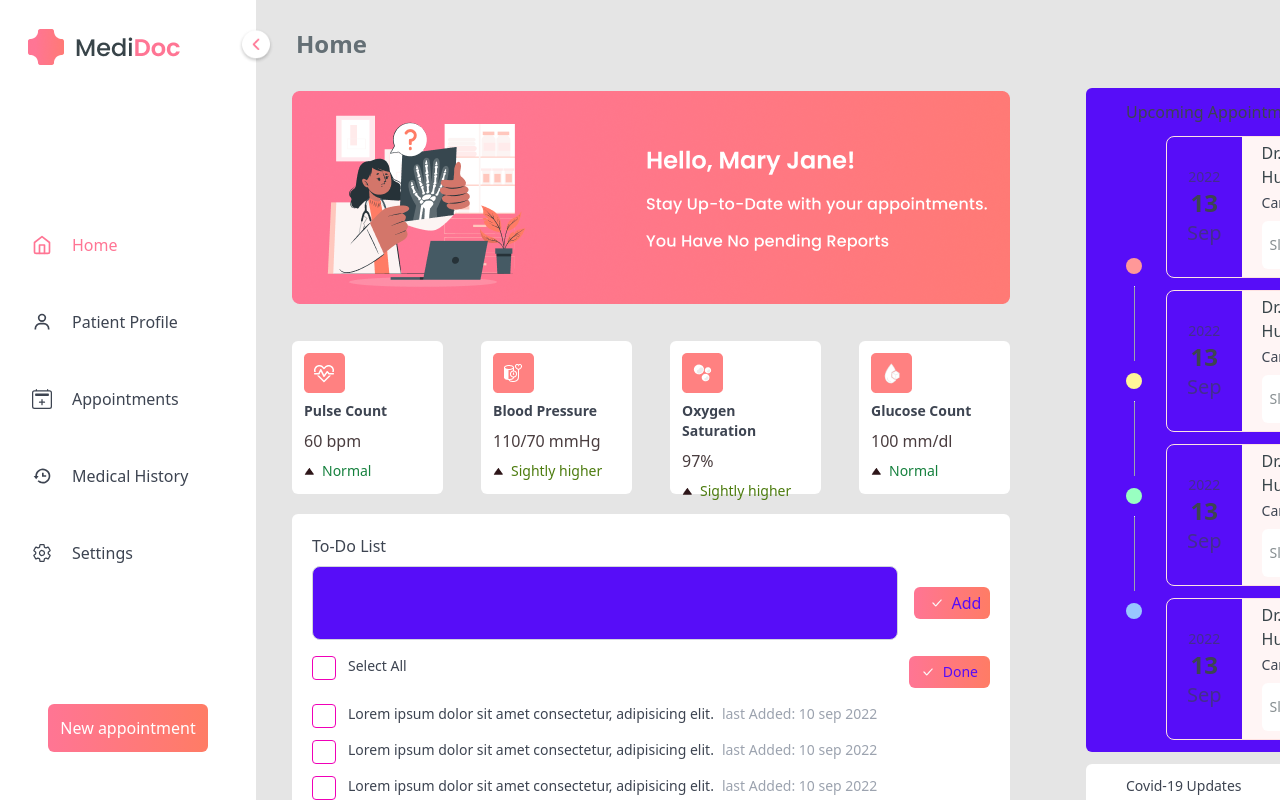
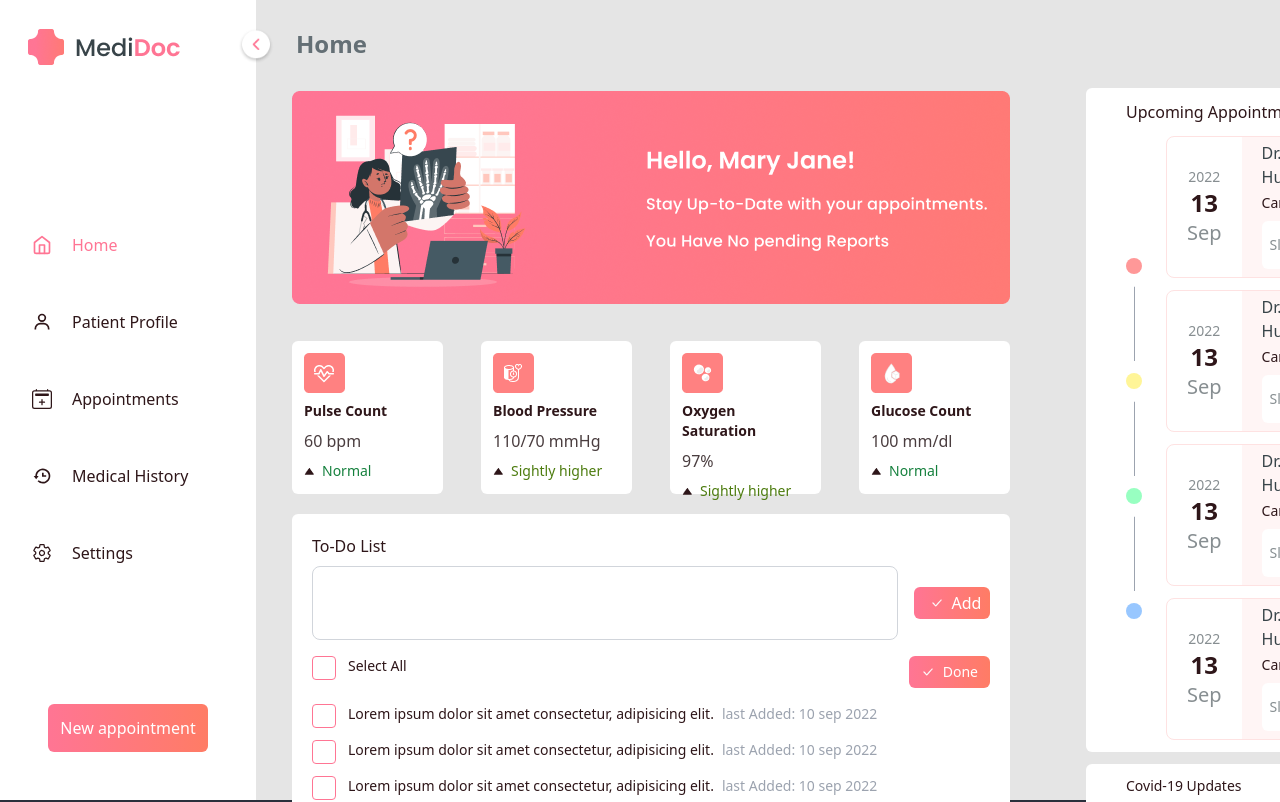
Before and after one commit to Moisur/Rainire-website-2, a React (Create React App) app: page / in a window 1280 px wide. Shown: the top 802 px of the page. Built offline with nearby package versions, Linux system fonts and the light colour scheme.

Commit message:
header Compliyed

```diff
--- a/tailwind.config.js
+++ b/tailwind.config.js
@@ -3,8 +3,31 @@ module.exports = {
   content: [
     "./src/**/*.{js,jsx,ts,tsx}",
   ],
-  theme: {
-    extend: {},
+  daisyui: {
+    themes: [
+      {
+        mytheme: {
+
+          "primary": "#ffffff",
+
+          "secondary": "#FF7594",
+
+          "accent": "#1FB2A6",
+
+          "neutral": "#2E1619",
+
+          "base-100": "#2A303C",
+
+          "info": "#ff7595",
+
+          "success": "#36D399",
+
+          "warning": "#FBBD23",
+
+          "error": "#F87272",
+        },
+      },
+    ],
   },
   plugins: [require("daisyui")],
 }
```
